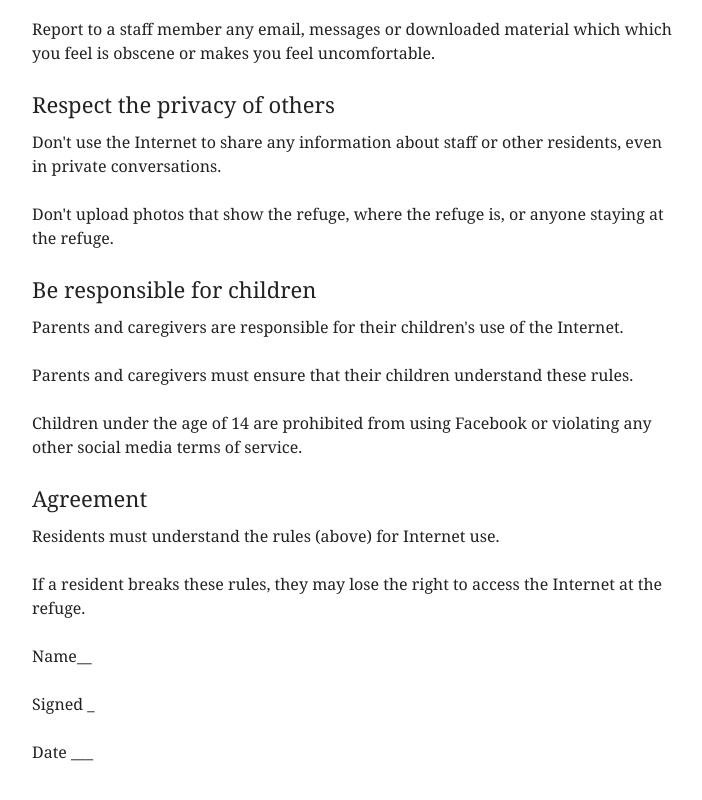
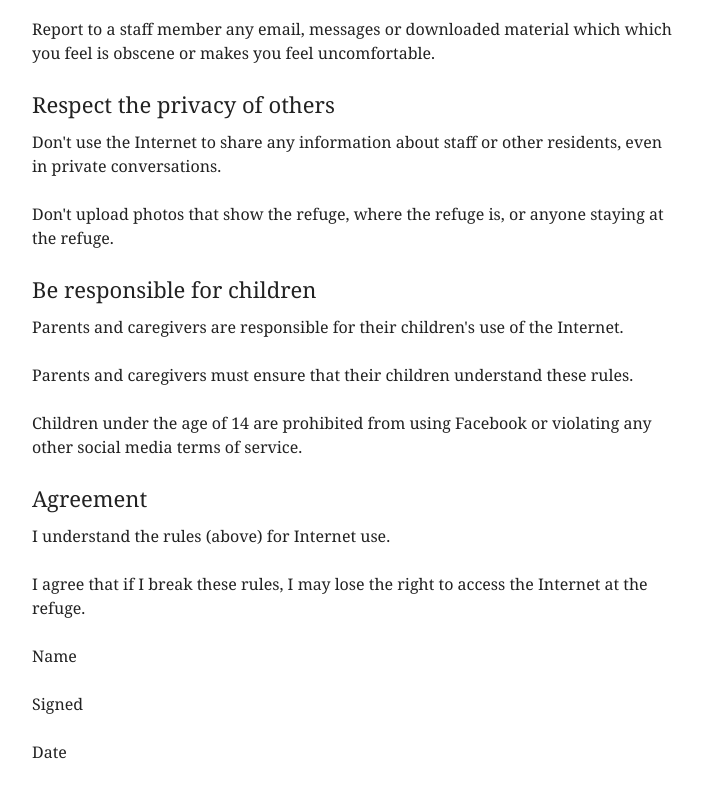
Before and after one commit to robisaacnz/tewharemarama, a plain HTML site: page policy2.html in a window 1280 px wide. Shown: the part 549-1349 px from the top of the page, without its empty margins (288-990 px from the left). Drawn offline with Linux system fonts and the light colour scheme.

Commit message:
Revised the AUP draft.

```diff
--- a/policy2.html
+++ b/policy2.html
@@ -70,15 +70,14 @@
 
 <h3>Agreement</h3>
 
-<p>Residents must understand the rules (above) for Internet use.</p>
+<p>I understand the rules (above) for Internet use.</p>
 
-<p>If a resident breaks these rules, they may lose the right to access the Internet at the refuge. </p>
+<p>I agree that if I break these rules, I may lose the right to access the Internet at the refuge.</p>
 
+<p>Name</p>
 
-<p>Name_<strong></strong><strong></strong><strong></strong><strong></strong><strong></strong><strong></strong><strong></strong><strong></strong><strong></strong><strong></strong><strong></strong><strong></strong><strong></strong>_</p>
+<p>Signed</p>
 
-<p>Signed <strong></strong><strong></strong><strong></strong><strong></strong><strong></strong><strong></strong><strong></strong><strong></strong><strong></strong><strong></strong><strong></strong><strong></strong><strong></strong>_</p>
-
-<p>Date <strong></strong><strong></strong><strong></strong><strong></strong><strong></strong><strong></strong><strong></strong><strong></strong><strong></strong><strong></strong><strong></strong><strong></strong><strong></strong>___</p>
+<p>Date</p>
   </body>
 </html>
```
